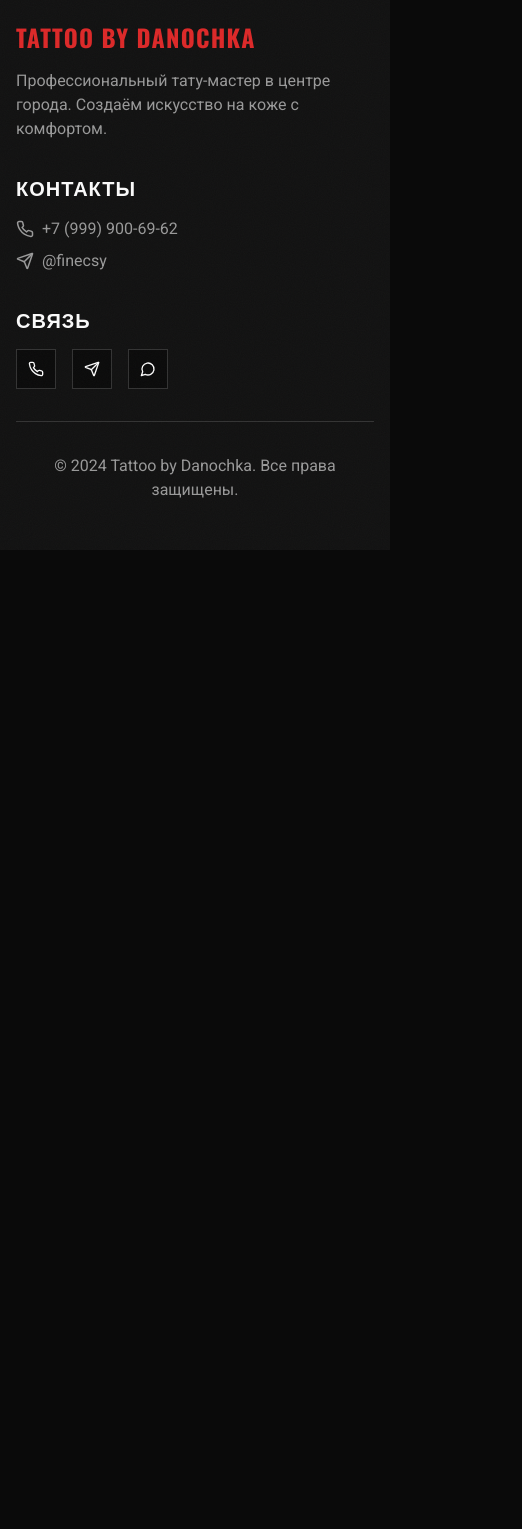
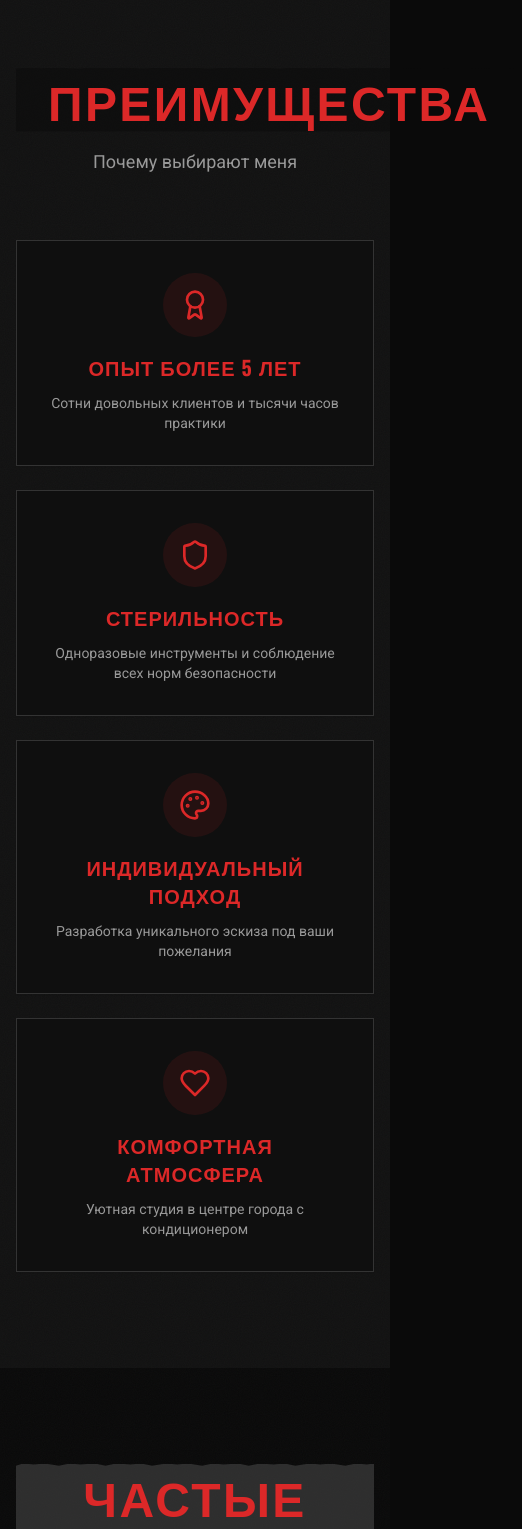
Before and after one commit to pr-poehali-dev/tattoo-artist-website-1, a React (Vite) app: page / in a window 390 px wide. Shown: the part 8281-9810 px from the top of the page, 522 px wide, since content can reach past the window. Before the commit the page ends 8831 px from the top, so only its background shows below. Built offline with nearby package versions, Linux system fonts and the light colour scheme.

Commit message:
добавлены FAQ и улучшения

```diff
--- a/src/pages/Index.tsx
+++ b/src/pages/Index.tsx
@@ -84,6 +84,56 @@ export default function Index() {
       text: 'Обратилась к Дане по рекомендации. Не пожалела ни секунды! Тату получилось даже лучше, чем я представляла.',
       rating: 5,
       date: '28.10.2024'
+    }
+  ];
+
+  const faqs = [
+    {
+      question: 'Больно ли делать тату?',
+      answer: 'Ощущения индивидуальны и зависят от болевого порога и места нанесения. Обычно это терпимый дискомфорт, похожий на царапину. Самые чувствительные зоны - рёбра, внутренняя часть бицепса и область возле костей.'
+    },
+    {
+      question: 'Как подготовиться к сеансу?',
+      answer: 'Хорошо выспитесь и поешьте перед сеансом. Не употребляйте алкоголь за 24 часа. Носите удобную одежду, которая откроет нужный участок тела. Можно взять с собой воду и перекус.'
+    },
+    {
+      question: 'Сколько заживает тату?',
+      answer: 'Полное заживление занимает 2-4 недели. Первые 3-5 дней нужен особый уход: промывать тёплой водой с мылом 2-3 раза в день и наносить заживляющую мазь. Избегайте солнца, бассейнов и саун.'
+    },
+    {
+      question: 'Можно ли принести свой эскиз?',
+      answer: 'Конечно! Я с радостью воплощу вашу идею. Также могу доработать эскиз или создать уникальный дизайн специально для вас с учётом ваших пожеланий и анатомии.'
+    },
+    {
+      question: 'Какие гарантии качества?',
+      answer: 'Я использую только стерильные одноразовые инструменты и профессиональные пигменты высшего качества. Работаю в оборудованной студии с соблюдением всех санитарных норм. Даю рекомендации по уходу.'
+    },
+    {
+      question: 'Можно ли сделать тату за один сеанс?',
+      answer: 'Маленькие и средние работы обычно выполняются за один сеанс. Крупные проекты делятся на несколько сеансов, чтобы кожа успела восстановиться. Это гарантирует лучшее качество и комфорт.'
+    }
+  ];
+
+  const advantages = [
+    {
+      icon: 'Award',
+      title: 'Опыт более 5 лет',
+      description: 'Сотни довольных клиентов и тысячи часов практики'
+    },
+    {
+      icon: 'Shield',
+      title: 'Стерильность',
+      description: 'Одноразовые инструменты и соблюдение всех норм безопасности'
+    },
+    {
+      icon: 'Palette',
+      title: 'Индивидуальный подход',
+      description: 'Разработка уникального эскиза под ваши пожелания'
+    },
+    {
+      icon: 'Heart',
+      title: 'Комфортная атмосфера',
+      description: 'Уютная студия в центре города с кондиционером'
     }
   ];
 
@@ -361,6 +411,86 @@ export default function Index() {
         </div>
       </section>
 
+      <section className="py-24 bg-muted/30 grunge-texture">
+        <div className="container mx-auto px-4">
+          <div className="text-center mb-16">
+            <h2 className="font-oswald text-5xl md:text-6xl mb-4 text-primary torn-edge inline-block px-8 py-2 bg-background/50">
+              ПРЕИМУЩЕСТВА
+            </h2>
+            <p className="text-muted-foreground text-lg">Почему выбирают меня</p>
+          </div>
+
+          <div className="grid grid-cols-1 md:grid-cols-2 lg:grid-cols-4 gap-6 max-w-6xl mx-auto">
+            {advantages.map((advantage, index) => (
+              <Card
+                key={index}
+                className="bg-card border-border hover:border-primary transition-all duration-300 animate-slide-up"
+                style={{ animationDelay: `${index * 0.1}s` }}
+              >
+                <CardContent className="p-8 text-center">
+                  <div className="w-16 h-16 bg-primary/10 rounded-full flex items-center justify-center mx-auto mb-4">
+                    <Icon name={advantage.icon} size={32} className="text-primary" />
+                  </div>
+                  <h3 className="font-oswald text-xl mb-3 text-primary">{advantage.title}</h3>
+                  <p className="text-muted-foreground text-sm">{advantage.description}</p>
+                </CardContent>
+              </Card>
+            ))}
+          </div>
+        </div>
+      </section>
+
+      <section id="faq" className="py-24 grunge-texture">
+        <div className="container mx-auto px-4">
+          <div className="text-center mb-16">
+            <h2 className="font-oswald text-5xl md:text-6xl mb-4 text-primary torn-edge inline-block px-8 py-2 bg-secondary/50">
+              ЧАСТЫЕ ВОПРОСЫ
+            </h2>
+            <p className="text-muted-foreground text-lg">Ответы на популярные вопросы</p>
+          </div>
+
+          <div className="max-w-4xl mx-auto space-y-4">
+            {faqs.map((faq, index) => (
+              <Card
+                key={index}
+                className="bg-card border-border hover:border-primary transition-all duration-300 animate-slide-up"
+                style={{ animationDelay: `${index * 0.05}s` }}
+              >
+                <CardContent className="p-6">
+                  <div className="flex gap-4">
+                    <div className="flex-shrink-0 w-10 h-10 bg-primary/10 rounded-full flex items-center justify-center">
+                      <Icon name="HelpCircle" size={20} className="text-primary" />
+                    </div>
+                    <div className="flex-1">
+                      <h3 className="font-oswald text-xl mb-3 text-primary">{faq.question}</h3>
+                      <p className="text-foreground/80 leading-relaxed">{faq.answer}</p>
+                    </div>
+                  </div>
+                </CardContent>
+              </Card>
+            ))}
+          </div>
+
+          <div className="text-center mt-12">
+            <p className="text-muted-foreground mb-6">Остались вопросы? Свяжитесь со мной удобным способом</p>
+            <div className="flex gap-4 justify-center">
+              <a href="https://t.me/finecsy" target="_blank" rel="noopener noreferrer">
+                <Button className="bg-primary hover:bg-primary/90">
+                  <Icon name="Send" size={20} className="mr-2" />
+                  Telegram
+                </Button>
+              </a>
+              <a href="https://wa.me/79999006962" target="_blank" rel="noopener noreferrer">
+                <Button className="bg-green-600 hover:bg-green-700">
+                  <Icon name="MessageCircle" size={20} className="mr-2" />
+                  WhatsApp
+                </Button>
+              </a>
+            </div>
+          </div>
+        </div>
+      </section>
+
       <footer className="py-12 bg-muted/30 border-t border-border grunge-texture">
         <div className="container mx-auto px-4">
           <div className="grid grid-cols-1 md:grid-cols-3 gap-8 mb-8">
```
